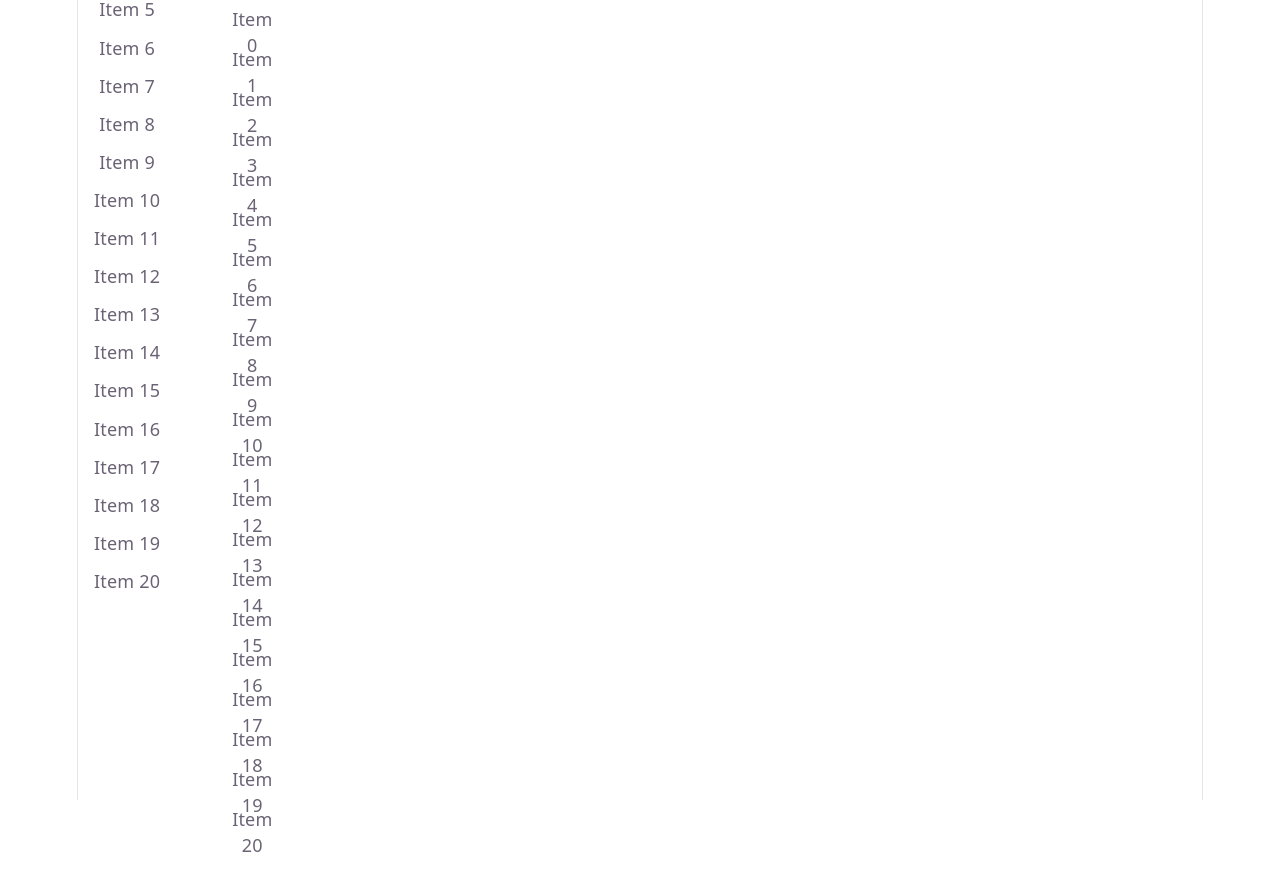
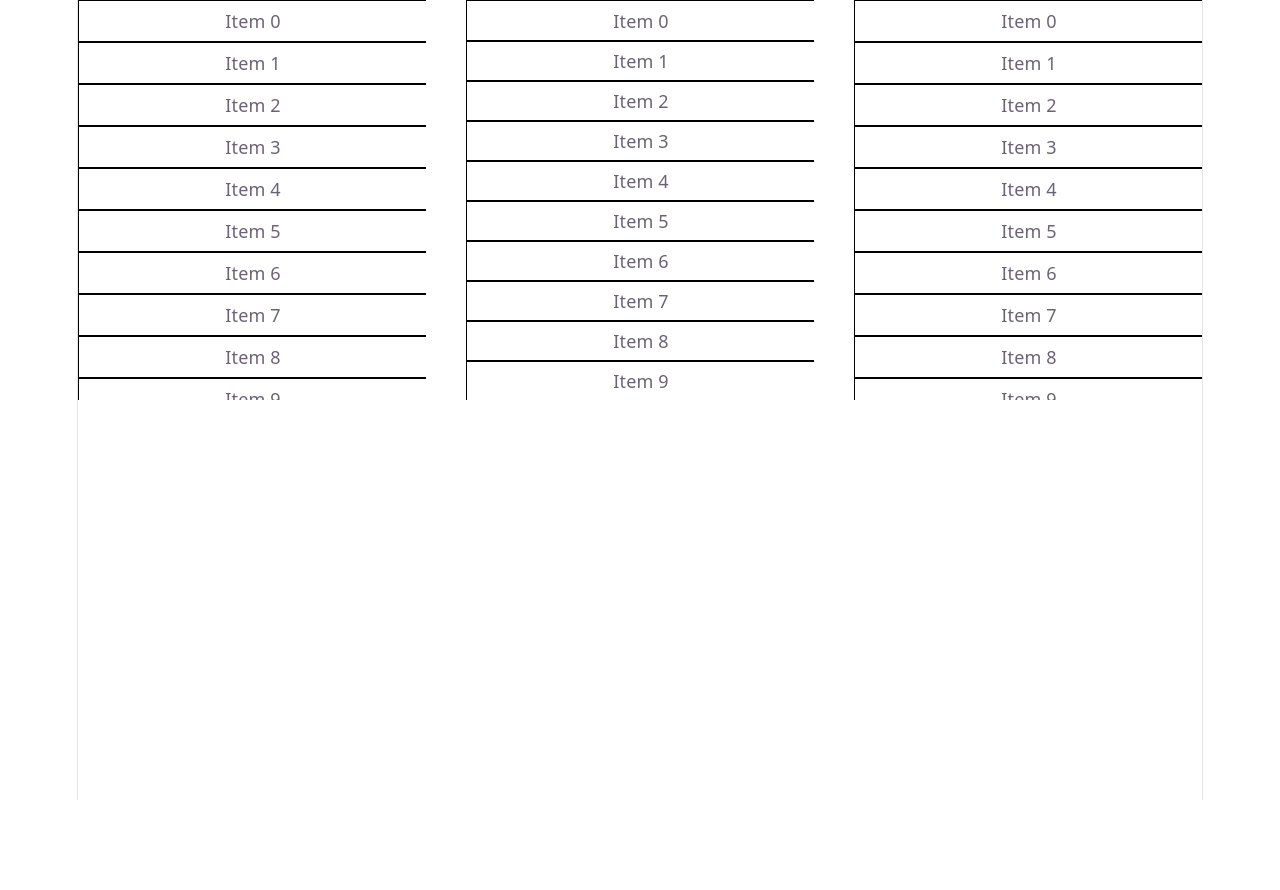
Before and after one commit to Tahir7044/Preparation-Notes, a React (Vite) app in the folder Frontend/machine-coding/: page /virtual-list in a window 1280 px wide. Shown: the top 890 px of the page. After the commit the page ends 800 px from the top, so only its background shows below. Built offline with nearby package versions, Linux system fonts and the light colour scheme.

Commit message:
Update VirtualList.tsx

```diff
--- a/Frontend/machine-coding/src/components/VirtualList/VirtualList.tsx
+++ b/Frontend/machine-coding/src/components/VirtualList/VirtualList.tsx
@@ -30,10 +30,10 @@ const useVirtualScroll = (length: number) => {
 const SpacerDivList = ({ data }: { data: Item[] }) => {
   const { startIndex, endIndex, throttledScroll } = useVirtualScroll(data.length);
   return (
-    <div style={{ height: `${CONTAINER_HEIGHT}px` }} className="container" onScroll={throttledScroll}>
+    <div style={{ height: `${CONTAINER_HEIGHT}px` }} className="vl-container" onScroll={throttledScroll}>
       <div style={{ height: `${startIndex  * ROW_HEIGHT}px` }} />
       {data.slice(startIndex, endIndex + 1).map(item => (
-        <div style={{ height: `${ROW_HEIGHT}px` }} className="item" key={item.id}>
+        <div style={{ height: `${ROW_HEIGHT}px` }} className="vl-item" key={item.id}>
           {item.name}
         </div>
       ))}
@@ -45,12 +45,12 @@ const SpacerDivList = ({ data }: { data: Item[] }) => {
 const PaddingTop = ({ data }: { data: Item[] }) => {
   const { startIndex, endIndex, throttledScroll } = useVirtualScroll(data.length);
   return (
-    <div style={{ height: `${CONTAINER_HEIGHT}px` }} className="container" onScroll={throttledScroll}>
+    <div style={{ height: `${CONTAINER_HEIGHT}px` }} className="vl-container" onScroll={throttledScroll}>
       <div style={{
         minHeight: `${data.length  * ROW_HEIGHT}px`,
         paddingTop: `${startIndex*ROW_HEIGHT}px`}} >
       {data.slice(startIndex, endIndex + 1).map(item => (
-        <div style={{ height: `${ROW_HEIGHT}px` }} className="item" key={item.id}>
+        <div style={{ height: `${ROW_HEIGHT}px` }} className="vl-item" key={item.id}>
           {item.name}
         </div>
       ))}
@@ -62,10 +62,10 @@ const PaddingTop = ({ data }: { data: Item[] }) => {
 const AbsolutePositionList = ({ data }: { data: Item[] }) => {
   const { startIndex, endIndex, throttledScroll } = useVirtualScroll(data.length);
   return (
-    <div style={{ height: `${CONTAINER_HEIGHT}px` }} className="container" onScroll={throttledScroll}>
+    <div style={{ height: `${CONTAINER_HEIGHT}px` }} className="vl-container" onScroll={throttledScroll}>
       <div style={{ height: `${data.length * ROW_HEIGHT}px`, position: 'relative' }}>
         {data.slice(startIndex, endIndex + 1).map(item => (
-          <div className="item" style={{ position: 'absolute', height: `${ROW_HEIGHT}px`, top: `${item.id * ROW_HEIGHT}px` }} key={item.id}>
+          <div className="vl-item" style={{ position: 'absolute', height: `${ROW_HEIGHT}px`, top: `${item.id * ROW_HEIGHT}px` }} key={item.id}>
             {item.name}
           </div>
         ))}
```
